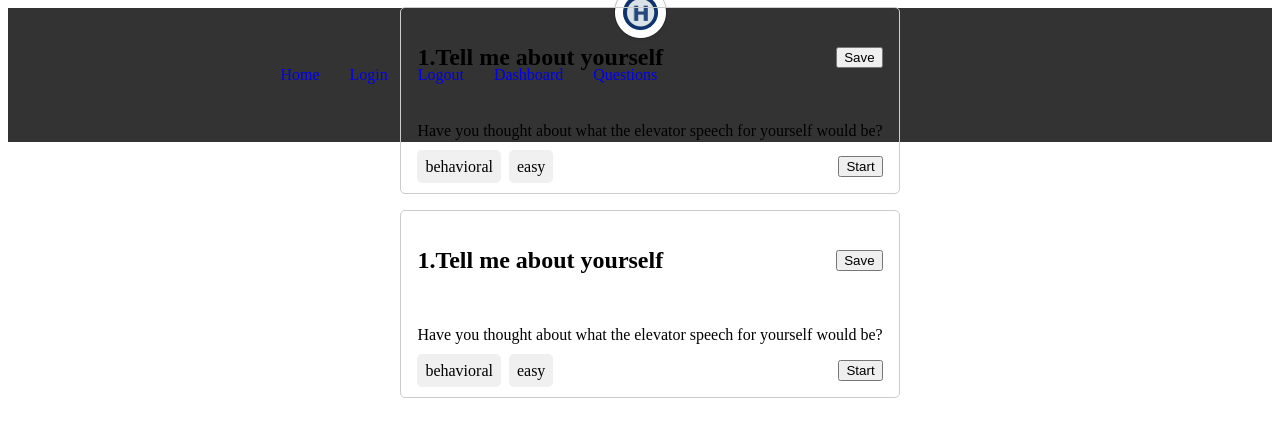
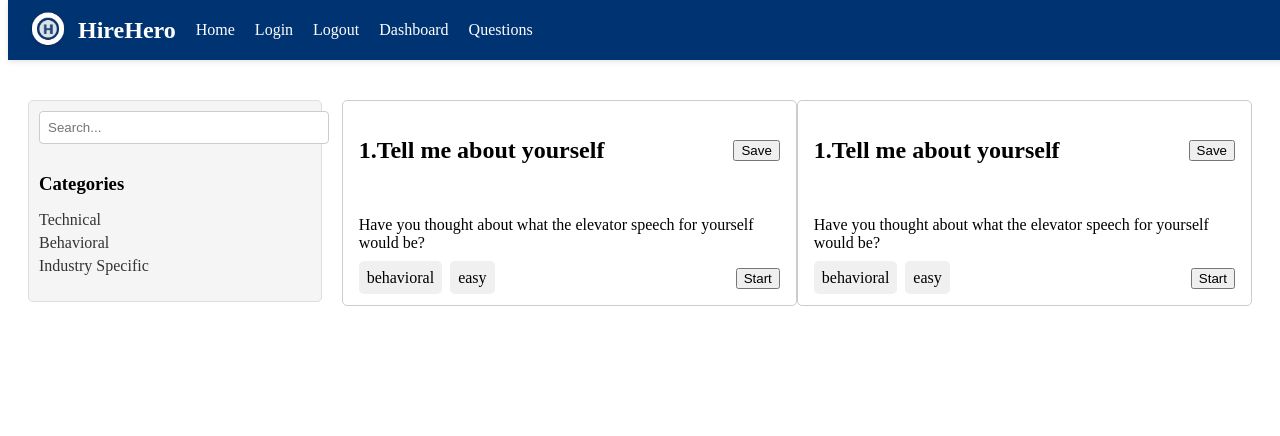
Before and after one commit to geetika2002/COMP7082, a React (Create React App) app: page /#/questions in a window 1280 px wide. Shown: the top 436 px of the page. Built offline with nearby package versions, Linux system fonts and the light colour scheme.

Commit message:
Question UI almost there

```diff
--- a/src/App.js
+++ b/src/App.js
@@ -5,7 +5,7 @@ import { Dashboard } from "./screens/dashboard";
 import { Main } from "./screens/Main";
 import { Login } from "./screens/Login";
 import { Logout } from "./screens/Logout";
-import { Questions } from "./screens/Questions";
+import { Questions } from "./screens/questions";
 
 function App() {
     return (
--- /dev/null
+++ b/src/components/category-search/category-search.css
@@ -0,0 +1,42 @@
+.categories-search {
+    width: 300px; /* Adjust based on your design */
+    margin-right: 20px; /* Space between this block and question cards */
+    padding: 10px;
+    background-color: #f5f5f5;
+    border: 1px solid #ddd;
+    border-radius: 5px;
+  }
+
+  .search-bar input {
+    width: 100%;
+    padding: 8px;
+    margin-bottom: 10px;
+    border: 1px solid #ccc;
+    border-radius: 4px;
+  }
+
+  .categories {
+    margin-top: 10px;
+  }
+
+  .categories h3 {
+    margin-bottom: 10px;
+  }
+
+  .categories ul {
+    list-style: none;
+    padding: 0;
+  }
+
+  .categories li {
+    margin-bottom: 5px;
+  }
+
+  .categories a {
+    text-decoration: none;
+    color: #333;
+  }
+
+  .categories a:hover {
+    text-decoration: underline;
+  }
--- /dev/null
+++ b/src/components/category-search/category-search.js
@@ -0,0 +1,28 @@
+import React from 'react';
+import './category-search.css';
+
+const CategoriesSearch = () => {
+    return (
+        <div className="categories-search">
+            <div className="search-bar">
+                <input type="text" placeholder="Search..."/>
+            </div>
+            <div className="categories">
+                <h3>Categories</h3>
+                <ul>
+                    <li>
+                        <a href="#category1">Technical</a>
+                    </li>
+                    <li>
+                        <a href="#category2">Behavioral</a>
+                    </li>
+                    <li>
+                        <a href="#category3">Industry Specific</a>
+                    </li>
+                </ul>
+            </div>
+        </div>
+    );
+};
+
+export default CategoriesSearch;
--- a/src/components/common-components/top-nav.css
+++ b/src/components/common-components/top-nav.css
@@ -1,47 +1,52 @@
-.main-container {
-    display: flex;
-    flex-direction: row;
-    max-height: 35px;
-    background-color: #333;
-}
-// the max-height made it to look like this
-
-/* .top-nav {
-    width: 100%;
-    height: 35px !important;
-    background-color: #333;
-    display: flex;
-    flex-direction: row;
-    align-items: center;
-    justify-content: space-between;
-    padding: 0 10px;
-    box-sizing: border-box;
-} */
-
-.logo-container {
-    width: 40% !important;
+.navbar {
+    background-color: #003371;
+    color: white;
+  position: fixed;
+  top: 0;
+  width: 100%;
+  z-index: 1000;
+  padding: 10px 20px;
+  box-shadow: 0 2px 5px rgba(0, 0, 0, 0.1);
+  display: flex;
+  align-items: center;
+  justify-content: flex-start;
 }
 
-.title-container {
-    width: 60% !important;
+.navbar-left {
+  display: flex;
+  align-items: center;
 }
 
-.top-nav a {
-    text-decoration: none;
-    padding: 0 10px;
+.navbar-logo {
+  display: flex;
+  align-items: center;
 }
 
-.top-nav a:hover {
-    text-decoration: underline;
+.navbar-logo img {
+  height: 40px; /* Adjust as needed */
+  width: auto;
+  margin-right: 10px; /* Space between logo and text */
 }
 
-ul {
-    width: 80%;
-    list-style: none;
-    padding: 0;
+.navbar-brand {
+  font-size: 24px;
+  font-weight: bold;
+  color: white;
 }
 
-li {
-    display: inline;
-    margin-right: 10px; /* optional, adds some spacing between list items */
+.navbar-list {
+  list-style: none;
+  margin: 0;
+  padding: 0;
+  display: flex;
+  margin-left: 20px; /* Space between title and links */
 }
+
+.navbar-list li {
+  margin-right: 20px;
+}
+
+.navbar-list a {
+  color: white;
+  text-decoration: none;
+}
--- a/src/components/common-components/top-nav.js
+++ b/src/components/common-components/top-nav.js
@@ -4,13 +4,14 @@ import Logo from "../../assests/images/logo.png";
 
 export function TopNav() {
     return (
-        <div className="main-container">
-            <div className="logo-container">
-                <img src={Logo} alt="logo" />
+        <nav className="navbar">
+            <div className="navbar-left">
+                <div className="navbar-logo">
+                    <img src={Logo} alt="Logo" />
+                    <span className="navbar-brand">HireHero</span>
                 </div>
-            <div className="title-container">
-                <nav className="top-nav">
-                    <ul>
+            </div>
+            <ul className="navbar-list">
                 <li>
                     <a href="/">Home</a>
                 </li>
@@ -28,7 +29,5 @@ export function TopNav() {
                 </li>
             </ul>
         </nav>
-            </div>
-        </div>
     );
 }
--- a/src/components/questions-page/question-card.css
+++ b/src/components/questions-page/question-card.css
@@ -1,8 +1,7 @@
 .question-card {
     display: flex;
     flex-direction: column;
-    justify-content: center;
-    align-items: start;
+
     max-width: 500px;
     padding: 1rem;
     border: 1px solid #ccc;
--- a/src/components/questions-page/question-card.js
+++ b/src/components/questions-page/question-card.js
@@ -7,6 +7,11 @@ const QuestionCard = ({
     description = "Have you thought about what the elevator speech for yourself would be?",
     tags = ["behavioral", "easy"],
 }) => {
+
+    const questions = [
+
+    ]
+
     return (
         <div className="question-card">
             <div className="question-card-header">
--- a/src/screens/questions.js
+++ b/src/screens/questions.js
@@ -3,17 +3,16 @@ import React from "react";
 import { TopNav } from "../components/common-components/top-nav";
 import "../styles/page-styles/questions.css";
 import QuestionCard from "../components/questions-page/question-card";
+import CategoriesSearch from "../components/category-search/category-search";
 
 export function Questions() {
     return (
         <div>
             <TopNav />
-            <div className="main-container">
-                <div className="question-container">
-                    <QuestionCard />
-                    <QuestionCard />
-                    <QuestionCard />
-                </div>
+            <div className="main-layout">
+                <CategoriesSearch/>
+                <QuestionCard />
+                <QuestionCard />
             </div>
         </div>
     );
--- a/src/styles/page-styles/questions.css
+++ b/src/styles/page-styles/questions.css
@@ -1,19 +1,17 @@
-.main-container {
+.main-layout {
     display: flex;
-    flex-direction: column;
-    align-items: center;
-    justify-content: center;
-    height: 100vh;
-    padding: 1rem;
-}
+    justify-content: center; /* Center the items horizontally */
+    align-items: flex-start; /* Align items to the top */
+    padding: 20px;
+    margin-top: 80px; /* Adjust this based on the height of your navbar */
+  }
 
-.question-container {
-    display: flex;
-    flex-direction: column;
-    align-items: center;
-    justify-content: center;
-    width: 100%;
-    max-width: 800px;
-    padding: 1rem;
-    margin-left: 20px;
-}
+  .categories-search {
+    width: 300px; /* Fixed width for category box */
+    margin-right: 20px; /* Space between category box and question cards */
+  }
+
+  .question-cards {
+    flex: 1; /* Makes the question cards take up the remaining space */
+    max-width: 600px; /* Optional: set a maximum width for the cards */
+  }
```
Lines whose indentation alone changed are shown as unchanged.
